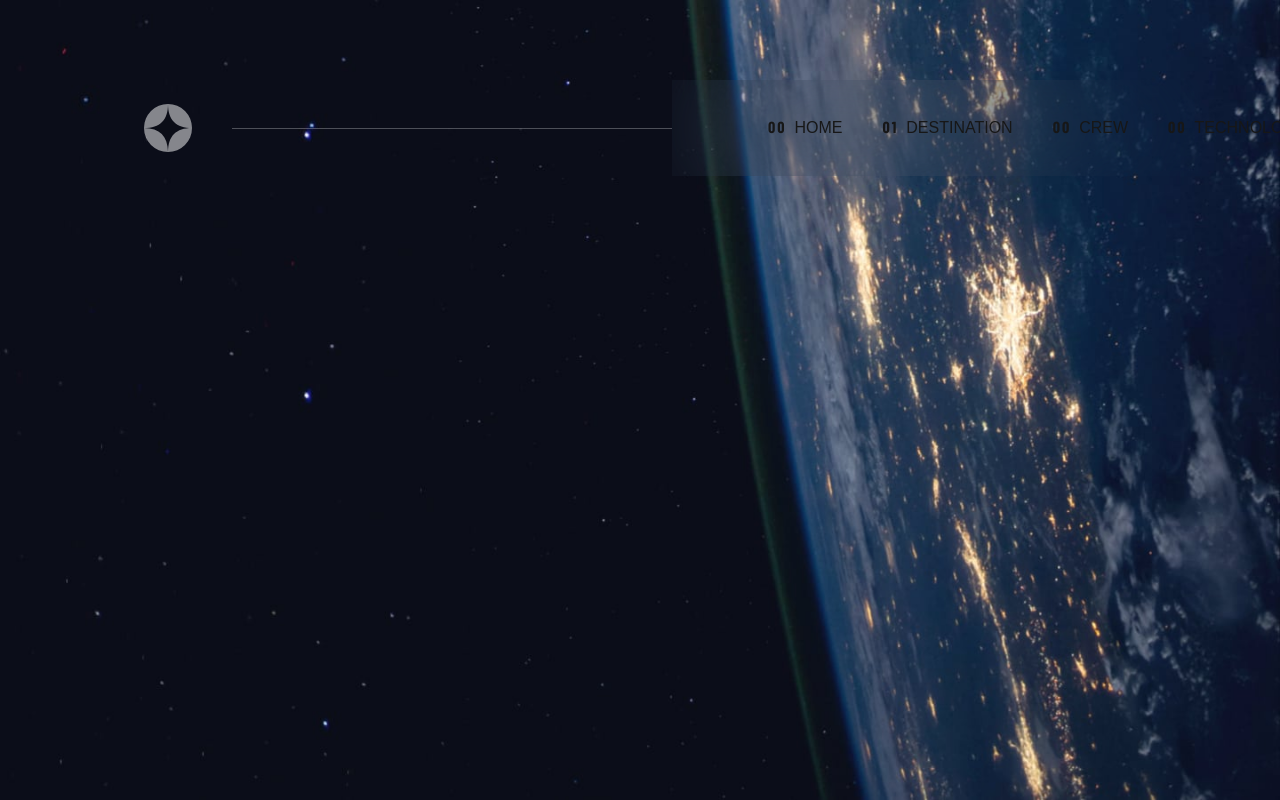
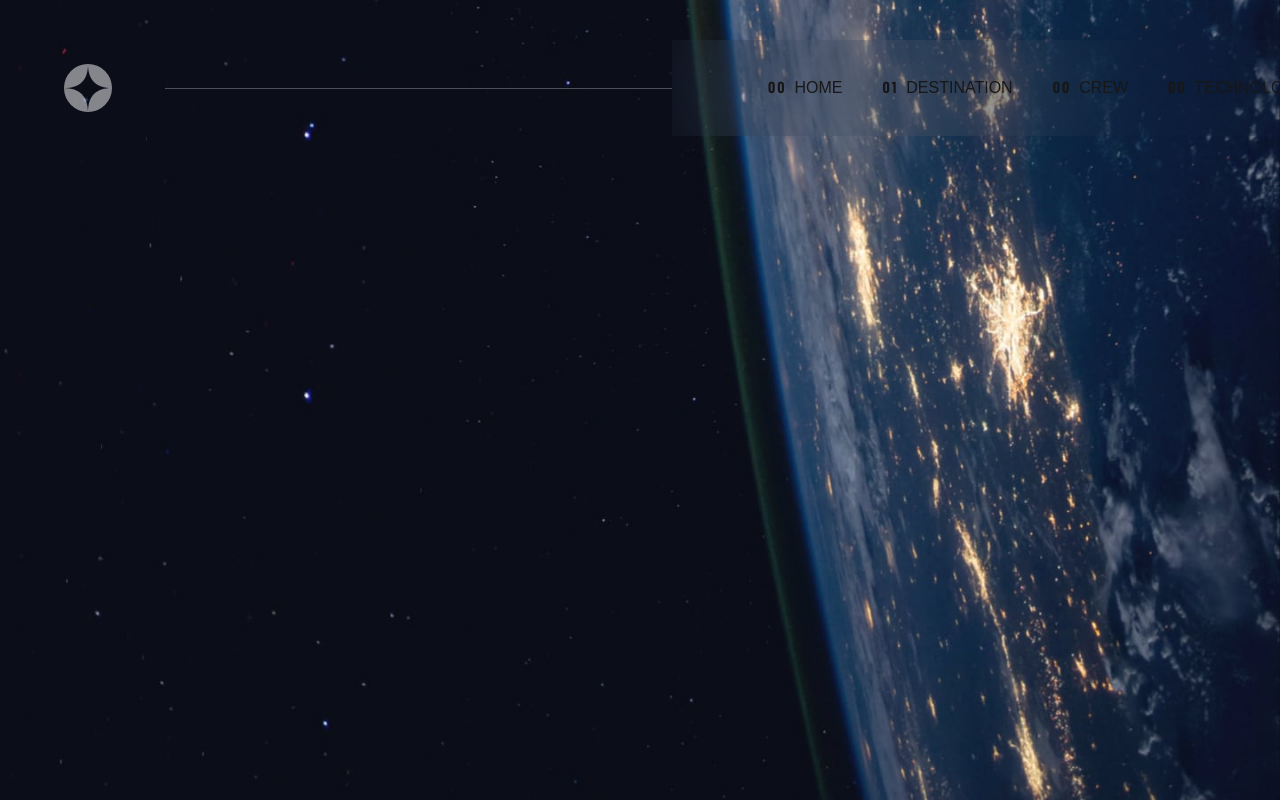
Before and after one commit to muhkyle17/birthday-reminder, a Next.js app: page / in a window 1280 px wide. Shown: the top 800 px of the page. Built offline with nearby package versions, Linux system fonts and the light colour scheme; a web font is replaced by a local one.

Commit message:
Fix background image

```diff
--- a/src/app/page.js
+++ b/src/app/page.js
@@ -1,9 +1,8 @@
-import Image from 'next/image'
-import Navbar from '@/app/components/Navbar'
+import Navbar from '@/src/app/components/Navbar'
 
 export default function Home() {
   return (
-    <div className='bg-[url("/home/background-home-desktop.jpg")] min-h-screen bg-contain bg-center bg-no-repeat h-screen w-full p-8 pb-20 gap-16 sm:p-20'>
+    <div className='bg-[url("/home/background-home-desktop.jpg")] bg-cover bg-no-repeat w-screen h-screen min-h-screen pt-8 sm:pt-10'>
       <Navbar />
     </div>
   )
```
